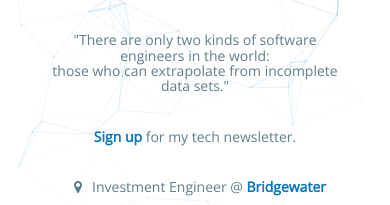
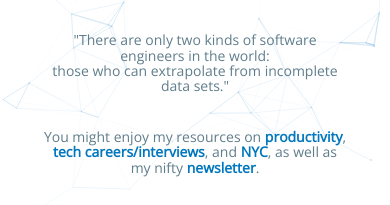
Before and after one commit to nsbradford/nsbradford.github.io, a plain HTML site: page index.html in a window 390 px wide. Shown: the part 282-487 px from the top of the page. Drawn offline with nearby package versions, Linux system fonts and the light colour scheme.

Commit message:
Added extra links.

```diff
--- a/index.html
+++ b/index.html
@@ -40,7 +40,7 @@
                             <img src="img/nick.jpg" class="img-responsive img-circle" alt="Logo">
                             <h1 class="name"><span>NICHOLAS</span> BRADFORD</h1>
                             <h5 class="intro-text">"There are only two kinds of software engineers in the world:<br>those who can extrapolate from incomplete data sets."</h5>
-                            <h5 class="intro-text"> <a href="https://tinyletter.com/tech-ingester"><b>Sign up</b></a> for my tech newsletter.</h5>
+                            <h5 class="intro-text">You might enjoy my resources on <a href="https://github.com/nsbradford/Productivity"><b>productivity</b></a>, <a href="https://docs.google.com/document/d/1OvToSVJdEz5YoEfPbquUSfYHVQkYyBpWWS1siTl_g8g/edit?usp=sharing"><b>tech careers/interviews</b></a>, and <a href="https://docs.google.com/document/d/1VI7TqSv3JIPk_dJ2yqrlU5vRSf8hBq2N4tHDtNMLGSY/edit?usp=sharing"><b>NYC</b></a>, as well as my nifty <a href="https://tinyletter.com/tech-ingester"><b>newsletter</b></a>. </h5>
                             <h5 class="intro-text">
                                 <i class="inline-icon fa fa-map-marker" aria-hidden="true"></i>Investment Engineer @ <a href="https://www.bridgewater.com"><b>Bridgewater</b></a>
                             </h5>
--- a/particlesconfig_mobile.json
+++ b/particlesconfig_mobile.json
@@ -54,7 +54,7 @@
     },
     "move": {
       "enable": true,
-      "speed": 0.40,
+      "speed": 1.4,
       "direction": "none",
       "random": false,
       "straight": false,
```
Also changed, not shown: particlesconfig.json (line endings or trailing spaces).
